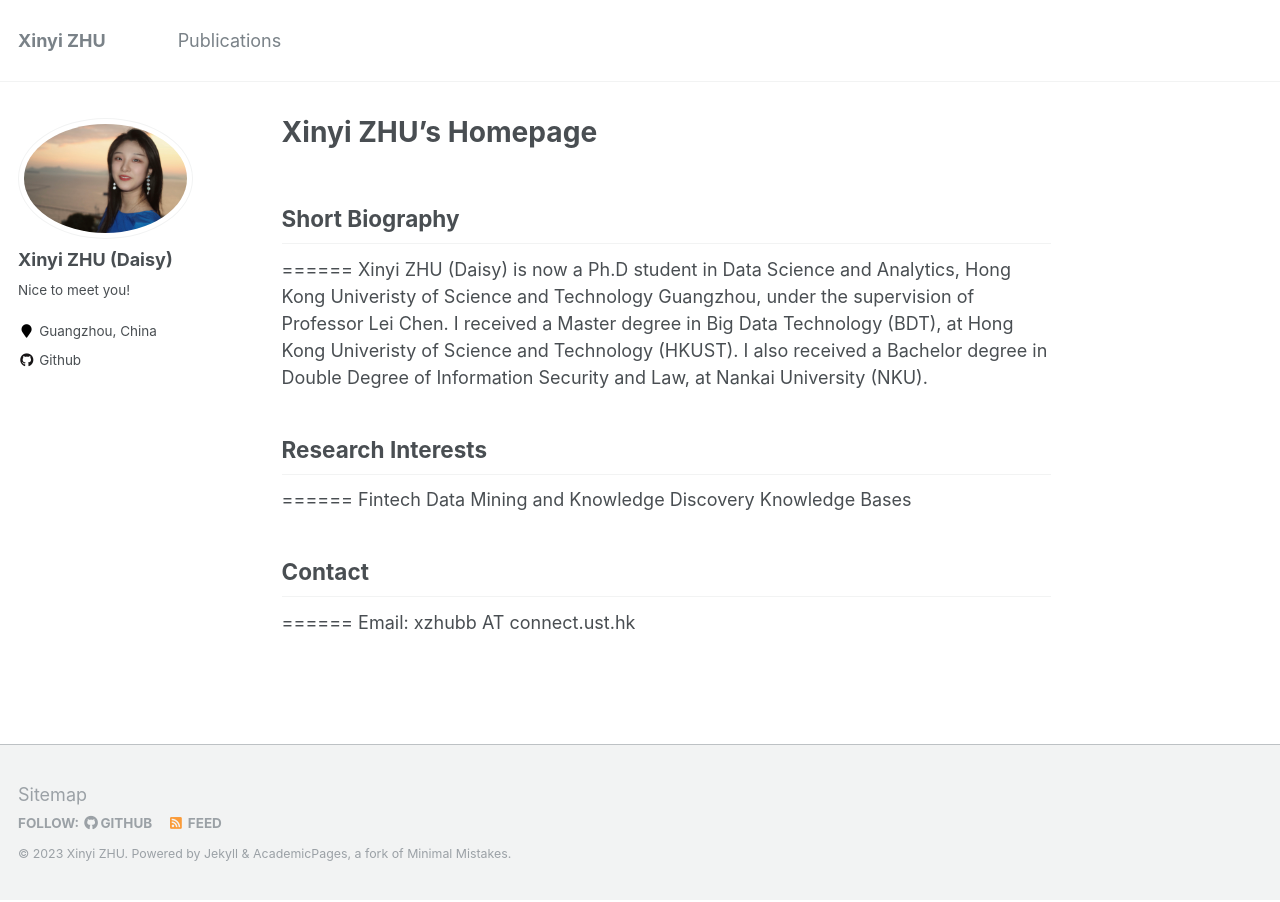
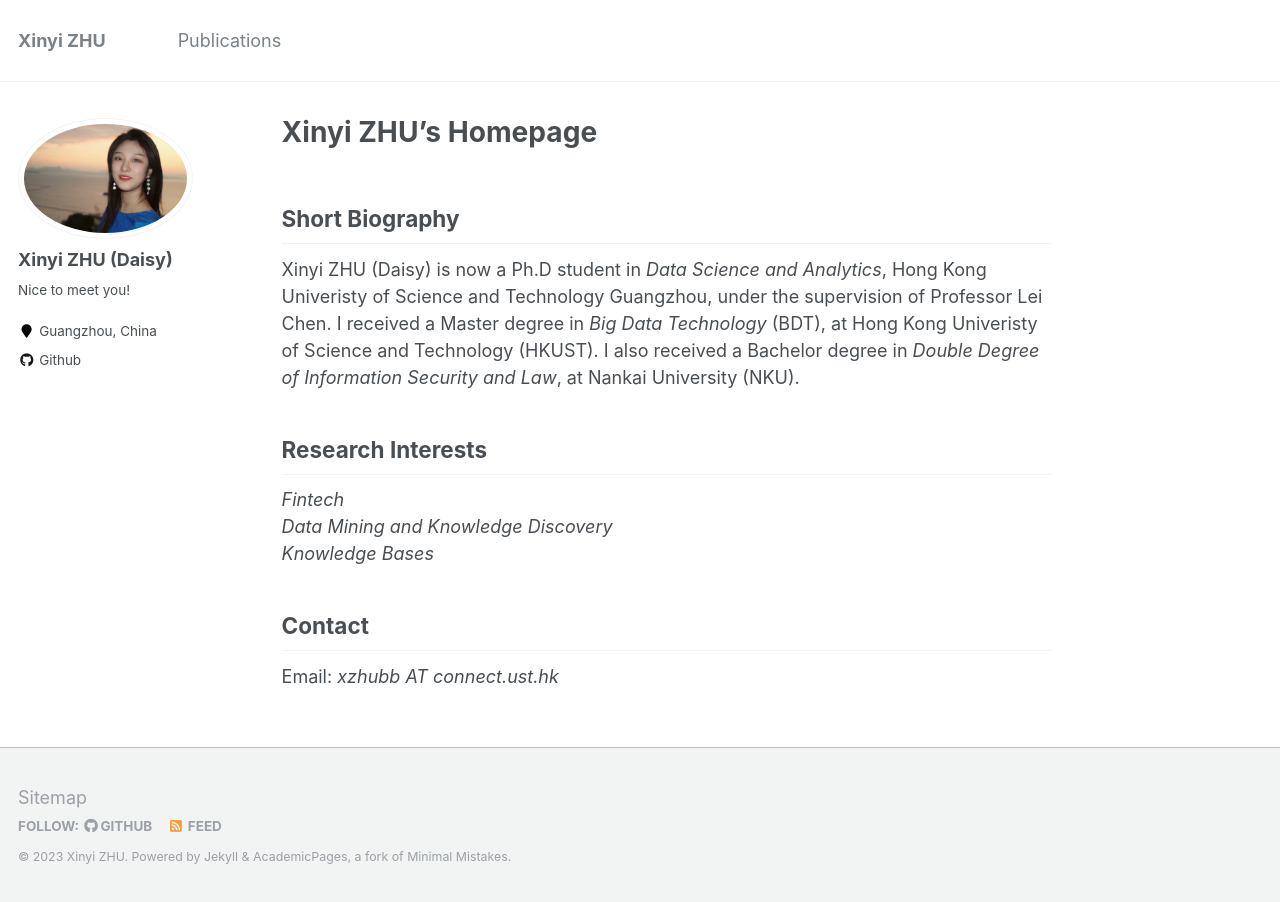
Before and after one commit to DAISYzxy/DAISYzxy.github.io, a Jekyll site: the page built from _pages/about.md, in a window 1280 px wide. Built offline with Jekyll 4.4.1, drawn with Linux system fonts in a browser that asks for light colours.

Commit message:
Initial commit

```diff
--- a/_pages/about.md
+++ b/_pages/about.md
@@ -11,17 +11,17 @@ redirect_from:
 
 
 ## Short Biography
-======
-Xinyi ZHU (Daisy) is now a Ph.D student in Data Science and Analytics, Hong Kong Univeristy of Science and Technology Guangzhou, under the supervision of Professor Lei Chen. I received a Master degree in Big Data Technology (BDT), at Hong Kong Univeristy of Science and Technology (HKUST). I also received a Bachelor degree in Double Degree of Information Security and Law, at Nankai University (NKU).
+
+Xinyi ZHU (Daisy) is now a Ph.D student in _Data Science and Analytics_, Hong Kong Univeristy of Science and Technology Guangzhou, under the supervision of Professor Lei Chen. I received a Master degree in _Big Data Technology_ (BDT), at Hong Kong Univeristy of Science and Technology (HKUST). I also received a Bachelor degree in _Double Degree of Information Security and Law_, at Nankai University (NKU).
 
 
 ## Research Interests
-======
-Fintech
-Data Mining and Knowledge Discovery
-Knowledge Bases
+
+_Fintech_
+_Data Mining and Knowledge Discovery_
+_Knowledge Bases_
 
 
 ## Contact
-======
-Email: xzhubb AT connect.ust.hk
+
+Email: _xzhubb AT connect.ust.hk_
```
